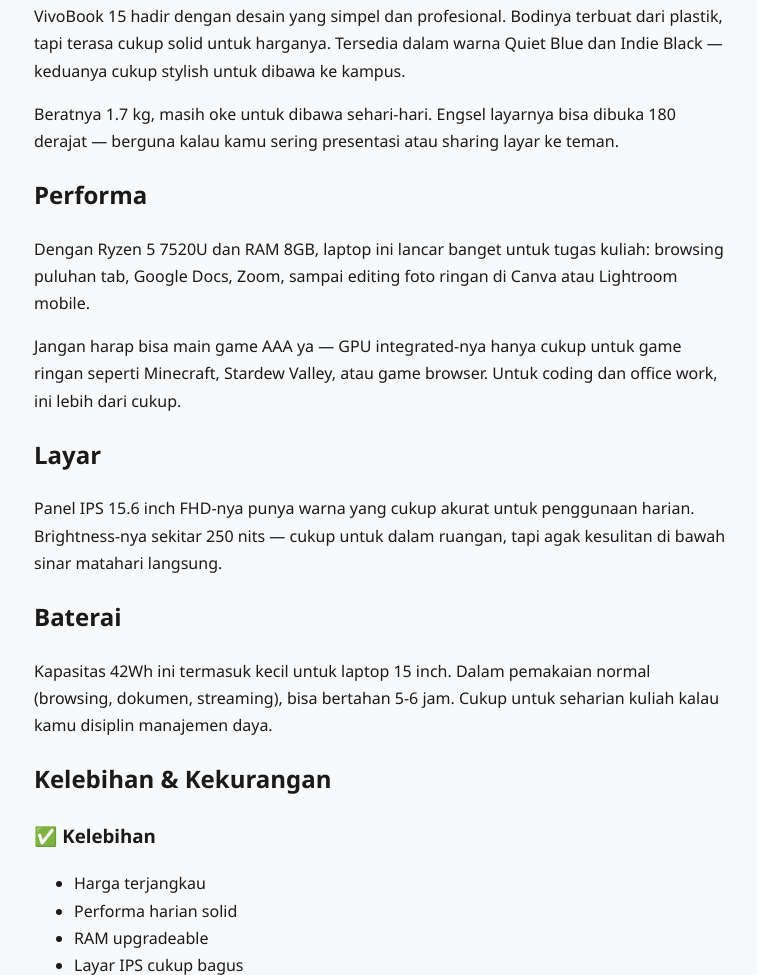
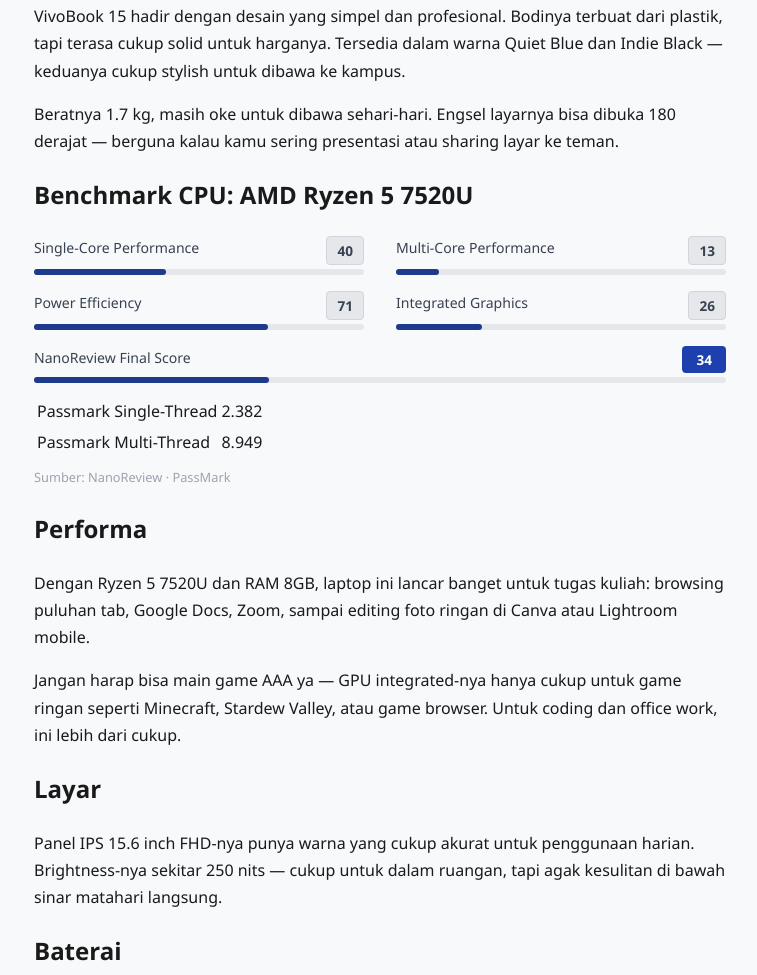
Before and after one commit to cabdans/astro-laptop-latihan, an Astro site: page /review/budget/asus-vivobook-15 in a window 1280 px wide. Shown: the part 1002-1977 px from the top of the page, without its empty margins (80-837 px from the left). Built offline with nearby package versions, Linux system fonts and the light colour scheme; Astro itself is replaced by a stand-in of ours; animation ran at ten frames a second.

Commit message:
feat: tambah benchmark R5 6600H & R5 7520U + sinkron score compare

```diff
--- a/src/pages/compare.astro
+++ b/src/pages/compare.astro
@@ -351,7 +351,7 @@
           <td><span class="badge-ram">DDR5</span></td>
           <td>14" FHD</td>
           <td class="cross">—</td>
-          <td class="score-cell"><span class="score-nodata">No Data</span></td>
+          <td class="score-cell"><span class="score-badge">46</span></td>
           <td class="harga-cell">Rp 7–8 Jt</td>
         </tr>
 
@@ -387,7 +387,7 @@
           <td><span class="badge-ram">DDR5</span></td>
           <td>15" FHD 60Hz</td>
           <td class="cross">—</td>
-          <td class="score-cell"><span class="score-nodata">No Data</span></td>
+          <td class="score-cell"><span class="score-badge">34</span></td>
           <td class="harga-cell">Rp 7,5 Jt</td>
         </tr>
 
--- a/src/pages/review/budget/asus-vivobook-15.astro
+++ b/src/pages/review/budget/asus-vivobook-15.astro
@@ -30,6 +30,50 @@
   <p>
     Beratnya 1.7 kg, masih oke untuk dibawa sehari-hari. Engsel layarnya bisa dibuka 180 derajat — berguna kalau kamu sering presentasi atau sharing layar ke teman.
   </p>
+
+  <h2>Benchmark CPU: AMD Ryzen 5 7520U</h2>
+  <div style="display:grid;grid-template-columns:1fr 1fr;gap:16px 32px;margin-bottom:16px;">
+    <div>
+      <div style="display:flex;justify-content:space-between;margin-bottom:4px;">
+        <span style="font-size:0.88rem;color:#374151;">Single-Core Performance</span>
+        <span style="font-weight:700;background:#e5e7eb;color:#374151;padding:2px 10px;border-radius:4px;font-size:0.85rem;border:1px solid #d1d5db;">40</span>
+      </div>
+      <div style="background:#e5e7eb;border-radius:4px;height:6px;"><div style="background:#1e3a8a;height:6px;border-radius:4px;width:40%;"></div></div>
+    </div>
+    <div>
+      <div style="display:flex;justify-content:space-between;margin-bottom:4px;">
+        <span style="font-size:0.88rem;color:#374151;">Multi-Core Performance</span>
+        <span style="font-weight:700;background:#e5e7eb;color:#374151;padding:2px 10px;border-radius:4px;font-size:0.85rem;border:1px solid #d1d5db;">13</span>
+      </div>
+      <div style="background:#e5e7eb;border-radius:4px;height:6px;"><div style="background:#1e3a8a;height:6px;border-radius:4px;width:13%;"></div></div>
+    </div>
+    <div>
+      <div style="display:flex;justify-content:space-between;margin-bottom:4px;">
+        <span style="font-size:0.88rem;color:#374151;">Power Efficiency</span>
+        <span style="font-weight:700;background:#e5e7eb;color:#374151;padding:2px 10px;border-radius:4px;font-size:0.85rem;border:1px solid #d1d5db;">71</span>
+      </div>
+      <div style="background:#e5e7eb;border-radius:4px;height:6px;"><div style="background:#1e3a8a;height:6px;border-radius:4px;width:71%;"></div></div>
+    </div>
+    <div>
+      <div style="display:flex;justify-content:space-between;margin-bottom:4px;">
+        <span style="font-size:0.88rem;color:#374151;">Integrated Graphics</span>
+        <span style="font-weight:700;background:#e5e7eb;color:#374151;padding:2px 10px;border-radius:4px;font-size:0.85rem;border:1px solid #d1d5db;">26</span>
+      </div>
+      <div style="background:#e5e7eb;border-radius:4px;height:6px;"><div style="background:#1e3a8a;height:6px;border-radius:4px;width:26%;"></div></div>
+    </div>
+  </div>
+  <div style="margin-bottom:12px;">
+    <div style="display:flex;justify-content:space-between;margin-bottom:4px;">
+      <span style="font-size:0.88rem;color:#374151;">NanoReview Final Score</span>
+      <span style="font-weight:700;background:#1e40af;color:white;padding:2px 14px;border-radius:4px;font-size:0.85rem;">34</span>
+    </div>
+    <div style="background:#e5e7eb;border-radius:4px;height:6px;"><div style="background:#1e3a8a;height:6px;border-radius:4px;width:34%;"></div></div>
+  </div>
+  <table class="spek-table">
+    <tr><td>Passmark Single-Thread</td><td>2.382</td></tr>
+    <tr><td>Passmark Multi-Thread</td><td>8.949</td></tr>
+  </table>
+  <p style="font-size:0.8rem;color:#9ca3af;margin-top:8px;">Sumber: NanoReview · PassMark</p>
 
   <h2>Performa</h2>
   <p>
```
Also changed, not shown: src/pages/review/produktivitas/advan-workplus-r5-6600h.astro (+44 -0 lines).
